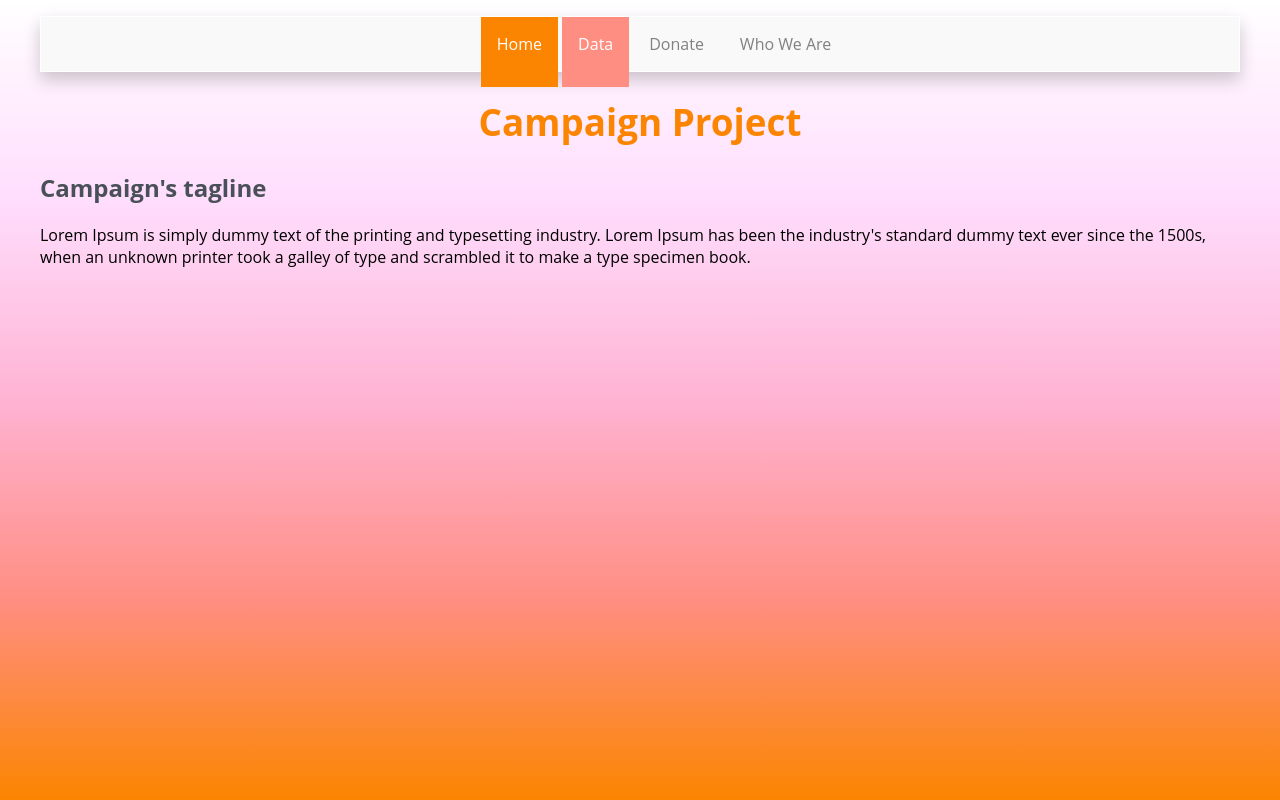
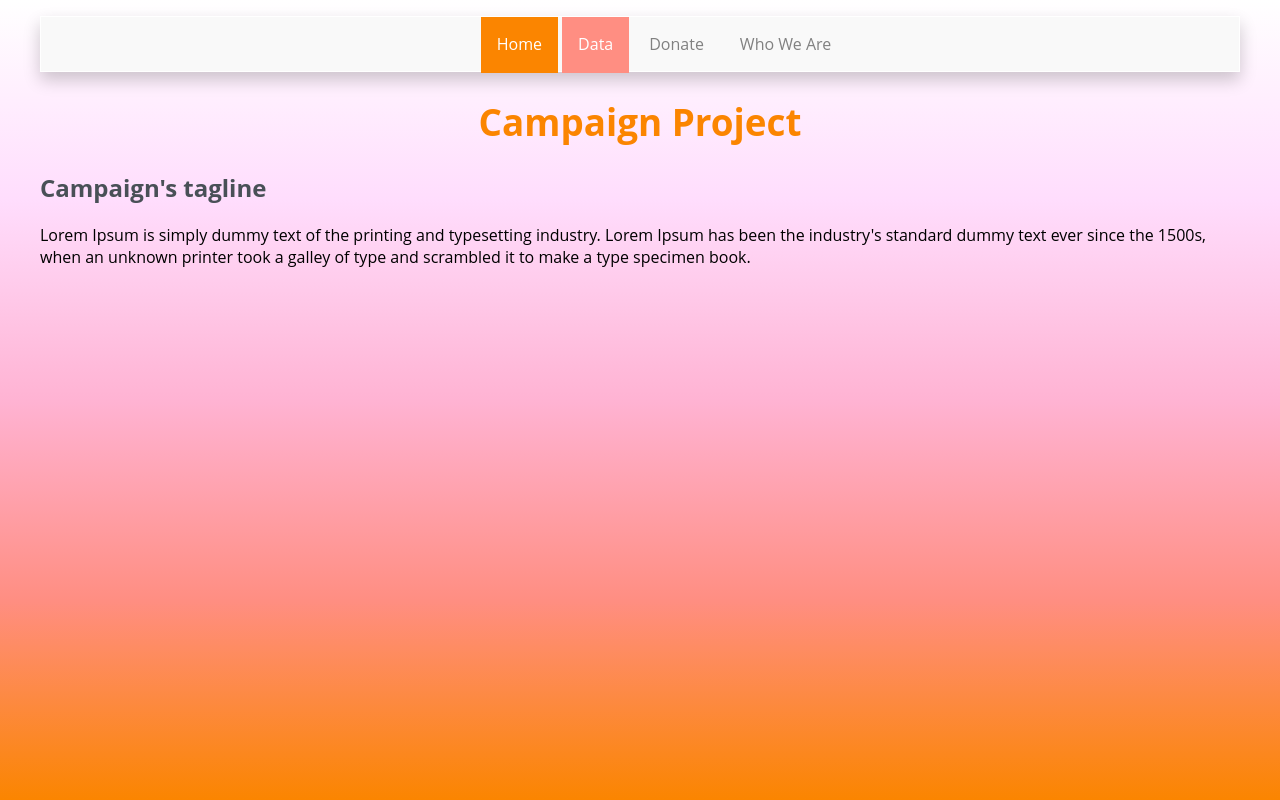
Before and after one commit to valentina177/mmp460, a plain HTML site: page index.html in a window 1280 px wide. In both pictures the pointer is over the link "Data". Drawn offline with Linux system fonts and the light colour scheme.

Commit message:
upload new files

```diff
--- a/styles.css
+++ b/styles.css
@@ -61,13 +61,13 @@
 
 li a.active {
   background-color: #fb8500;
-  padding-bottom: 2em;
+  padding-bottom: 1.1em;
   color: white;
 }
 
 li a:hover:not(.active) {
   background-color: #ff8e82;
-  padding-bottom: 2em;
+  padding-bottom: 1.1em;
   color: white;
 }
 
```
